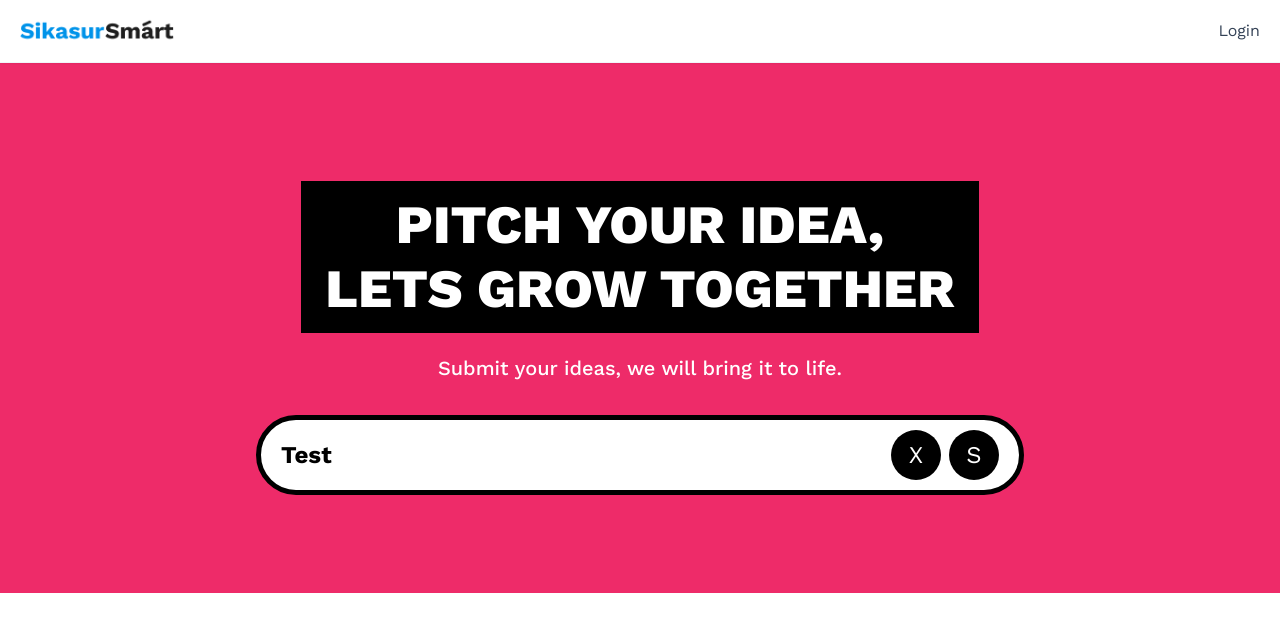
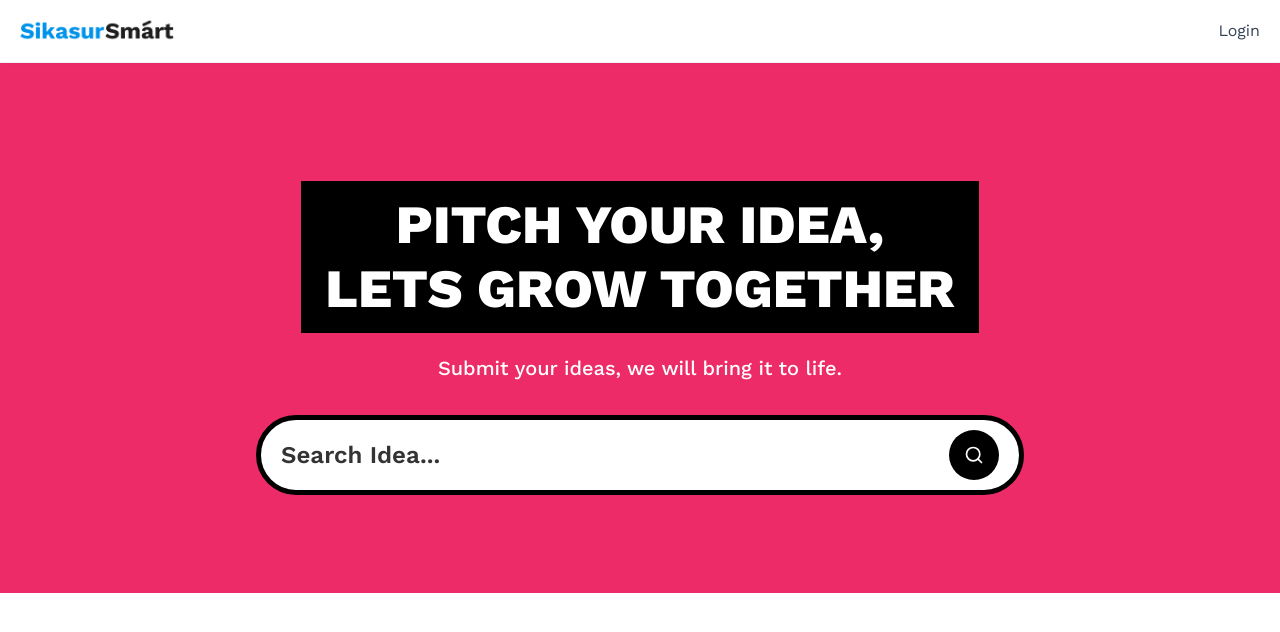
Before and after one commit to Wildan1112/ss_directory, a Next.js app: page / in a window 1280 px wide. Shown: the top 632 px of the page. Built offline with nearby package versions, Linux system fonts and the light colour scheme; no server answers.

Commit message:
SearchForm componrnts

```diff
--- a/app/(root)/page.tsx
+++ b/app/(root)/page.tsx
@@ -1,7 +1,12 @@
 import { SearchForm } from "@/components/SearchForm";
 import Image from "next/image";
 
-export default function Home() {
+export default async function Home({
+  searchParams,
+}: {
+  searchParams: Promise<{ query?: string }>;
+}) {
+  const query = (await searchParams).query;
   return (
     <>
       <section className="pink_container">
@@ -13,7 +18,7 @@
           Submit your ideas, we will bring it to life.
         </p>
 
-        <SearchForm />
+        <SearchForm query={query} />
       </section>
     </>
   );
--- a/components/SearchForm.tsx
+++ b/components/SearchForm.tsx
@@ -1,20 +1,21 @@
 import Form from "next/form";
 import { SearchFormReset } from "./SearchFormReset";
-export const SearchForm = () => {
-  const query = "Test";
-
+import { Search } from "lucide-react";
+export const SearchForm = ({ query }: { query?: string }) => {
   return (
     <Form action="/" scroll={false} className="search-form">
       <input
         name="query"
         defaultValue={query}
         className="search-input"
-        placeholder="Search idea..."
+        placeholder="Search Idea..."
       />
 
       <div className="flex gap-2">
         {query && <SearchFormReset />}
-        <button className="search-btn text-white">S</button>
+        <button className="search-btn text-white">
+          <Search className="size-5" />
+        </button>
       </div>
     </Form>
   );
--- a/components/SearchFormReset.tsx
+++ b/components/SearchFormReset.tsx
@@ -1,5 +1,6 @@
 "use client";
 
+import { X } from "lucide-react";
 import Link from "next/link";
 
 export const SearchFormReset = () => {
@@ -11,7 +12,7 @@
   return (
     <button type="reset" onClick={reset}>
       <Link href="/" className="search-btn text-white">
-        X
+        <X className="size-5" />
       </Link>
     </button>
   );
```
